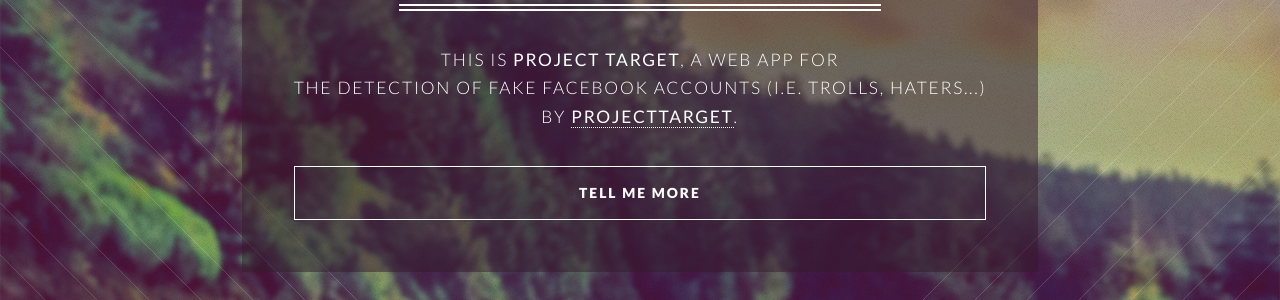
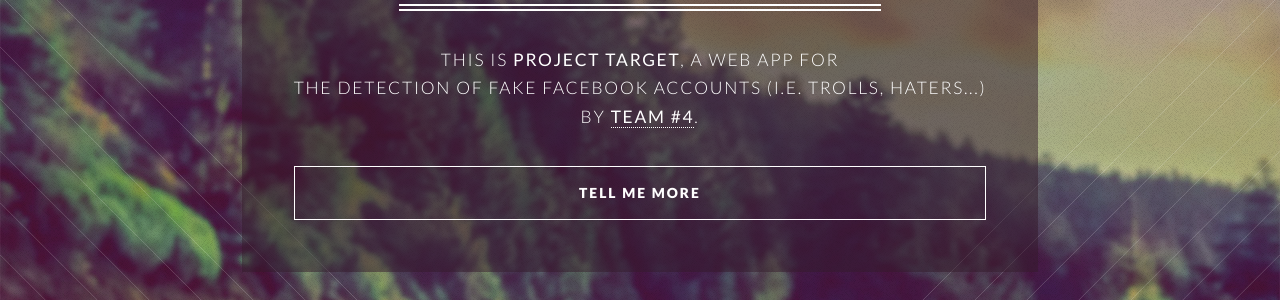
Before and after one commit to ProjectTarget/ProjectTarget.github.io, a Jekyll site: the page built from index.html, in a window 1280 px wide and 900 px high. Shown: the part 224-524 px from the top of the window. Built offline with Jekyll 4.4.1, drawn with Linux system fonts in a browser that asks for light colours.

Commit message:
Rename team in banner.html
Signed-off-by: Karel Ha <mathemage@gmail.com>

```diff
--- a/_includes/banner.html
+++ b/_includes/banner.html
@@ -16,7 +16,7 @@
         <br />
         the detection of fake Facebook accounts (i.e. trolls, haters...)
         <br />
-        by <a href="https://github.com/ProjectTarget/">ProjectTarget</a>.</p>
+        by <a href="https://github.com/ProjectTarget/">team #4</a>.</p>
         <footer>
             <ul class="buttons vertical">
                 <li><a href="#main" class="button fit scrolly">Tell Me More</a></li>
```
